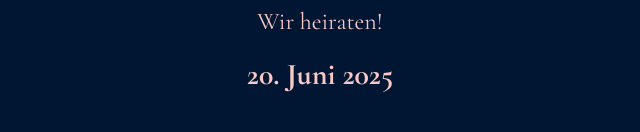
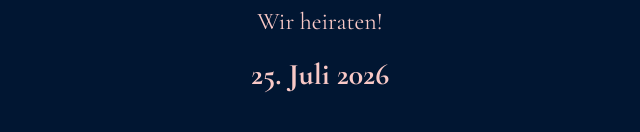
Before and after one commit to Anna-181/Wedding, a plain HTML site: page index.html in a window 1280 px wide. Shown: the part 510-642 px from the top of the page, 320-960 px from the left. Drawn offline with nearby package versions, Linux system fonts and the light colour scheme.

Commit message:
Update index.html

```diff
--- a/index.html
+++ b/index.html
@@ -44,6 +44,6 @@
     <img src="bild.jpg" alt="Save the Date" class="header-image">
     <h1>Save the Date</h1>
     <p>Wir heiraten!</p>
-    <p class="date">20. Juni 2025</p>
+    <p class="date">25. Juli 2026</p>
 </body>
 </html>
```
